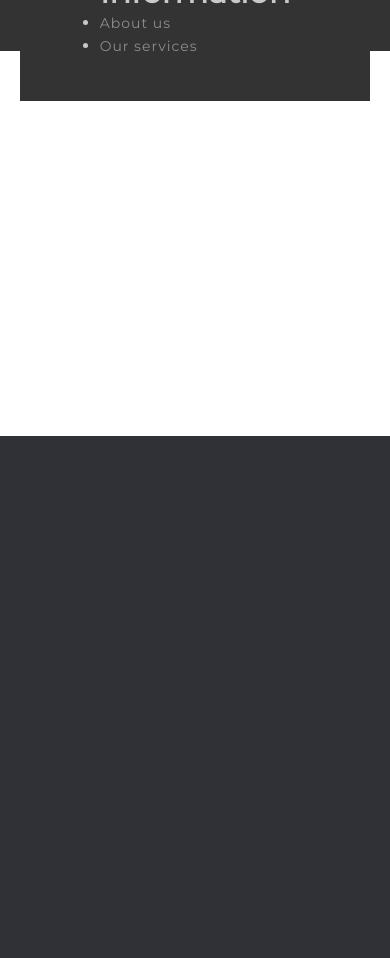
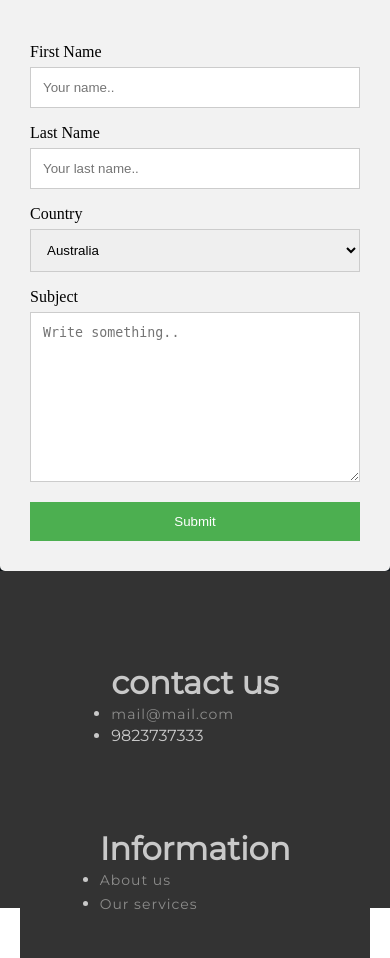
Before and after one commit to BijaySimkhada/HamroRecipes, a Django app: page /contact in a window 390 px wide. Shown: the part 408-1366 px from the top of the page. Before the commit the page ends 844 px from the top, so only its background shows below. Run offline with Django 3.2, Linux system fonts and the light colour scheme; some libraries are stand-ins or nearby versions.

Commit message:
contact page + institutes layouts on going

```diff
--- a/HamroRecipe/recipies/urls.py
+++ b/HamroRecipe/recipies/urls.py
@@ -5,5 +5,6 @@ from . import views
 urlpatterns = [
     path('', views.showIndex, name='home'),
     path('contact', views.showContact, name="contact"),
+    path('institutes', views.showInstitutes, name="institutes"),
     path('recipe', views.showRecipe, name="recipe"),
 ]
--- a/HamroRecipe/recipies/views.py
+++ b/HamroRecipe/recipies/views.py
@@ -9,6 +9,10 @@ def showIndex(request):
 
 def showContact(request):
     return render(request, 'pages/contact.html', {'title':"Contact | HamroRecipe"})
+
+
+def showInstitutes(request):
+    return render(request, 'pages/institutes.html', {'title':"Institutes | HamroRecipe"})
 
 
 def showRecipe(request):
--- a/HamroRecipe/templates/pages/contact.html
+++ b/HamroRecipe/templates/pages/contact.html
@@ -1,7 +1,88 @@
 {% extends 'base.html' %}
 {% load static %}
 {% block content %}
+<style>* {
+  box-sizing: border-box;
+}
 
-<h1>This is contact hai gaich</h1>
+/* Style inputs */
+input[type=text], select, textarea {
+  width: 100%;
+  padding: 12px;
+  border: 1px solid #ccc;
+  margin-top: 6px;
+  margin-bottom: 16px;
+  resize: vertical;
+}
+
+input[type=submit] {
+  background-color: #4CAF50;
+  color: white;
+  padding: 12px 20px;
+  border: none;
+  cursor: pointer;
+}
+
+input[type=submit]:hover {
+  background-color: #45a049;
+}
+
+/* Style the container/contact section */
+.container {
+  border-radius: 5px;
+  background-color: #f2f2f2;
+  padding: 10px;
+}
+
+/* Create two columns that float next to eachother */
+.column {
+  float: left;
+  width: 50%;
+  margin-top: 6px;
+  padding: 20px;
+}
+
+/* Clear floats after the columns */
+.row:after {
+  content: "";
+  display: table;
+  clear: both;
+}
+
+/* Responsive layout - when the screen is less than 600px wide, make the two columns stack on top of each other instead of next to each other */
+@media screen and (max-width: 600px) {
+  .column, input[type=submit] {
+    width: 100%;
+    margin-top: 0;
+  }
+}</style>
+<div class="container">
+  <div style="text-align:center">
+    <h2>Contact Us</h2>
+    <p>Swing by for a cup of coffee, or leave us a message:</p>
+  </div>
+  <div class="row">
+    <div class="column">
+      <img src="{% static 'image/khana.jfif' %}" style="width:100%">
+    </div>
+    <div class="column">
+      <form action="/action_page.php">
+        <label for="fname">First Name</label>
+        <input type="text" id="fname" name="firstname" placeholder="Your name..">
+        <label for="lname">Last Name</label>
+        <input type="text" id="lname" name="lastname" placeholder="Your last name..">
+        <label for="country">Country</label>
+        <select id="country" name="country">
+          <option value="australia">Australia</option>
+          <option value="canada">Canada</option>
+          <option value="usa">USA</option>
+        </select>
+        <label for="subject">Subject</label>
+        <textarea id="subject" name="subject" placeholder="Write something.." style="height:170px"></textarea>
+        <input type="submit" value="Submit">
+      </form>
+    </div>
+  </div>
+</div>
 
 {% endblock %}
--- a/HamroRecipe/templates/partials/navbar.html
+++ b/HamroRecipe/templates/partials/navbar.html
@@ -1,18 +1,22 @@
+{% load static %}
 <header>
-    <a class="logo">HamroRecipe</a>
+    <a class="logo">HamroRecipes</a>
             {% if user.is_authenticated %}
             <nav>
              <ul class="nav__links">
             <li><a href="{% url 'home' %}" class="lol">Home</a></li>
-             <li><a href="{% url 'contact' %}" class="lol">Contact</a></li>
-            <li><input type="text" name="search" placeholder="  search here">
+
+
+
+            <li><a href="{% url 'recipe' %}" class="lol">Recipes</a></li>
+            <li><a href="{% url 'blog' %}" class="lol">Blog</a></li>
+                  <li><a href="{% url 'contact' %}" class="lol">Contact</a></li>
+                  <li><input type="text" name="search" placeholder="  search here">
                 <a href="#" class="srch">
                     <i class="fas fa-search"></i>
                 </a>
                 </input>
             </li>
-            <li><a href="{% url 'recipe' %}" class="lol">Recipes</a></li>
-            <li><a href="{% url 'blog' %}" class="lol">Blog</a></li>
             <li><a href="#" class="lol">Hello, {{user.first_name}}</a></li>
              </ul>
             </nav>
@@ -22,6 +26,8 @@
              <ul class="nav__links">
                  <li><a href="/" class="lol">Home</a></li>
                  <li><a href="{% url 'contact' %}" class="lol">Contact</a></li>
+
+
              </ul>
             </nav>
     <div class="auth">
```
Also changed, not shown: HamroRecipe/templates/pages/Indexpage.html (+18 -1 lines), HamroRecipe/templates/pages/institutes.html (added, +63 -0 lines), HamroRecipe/HamroRecipe/static/image/logo.png (added).
